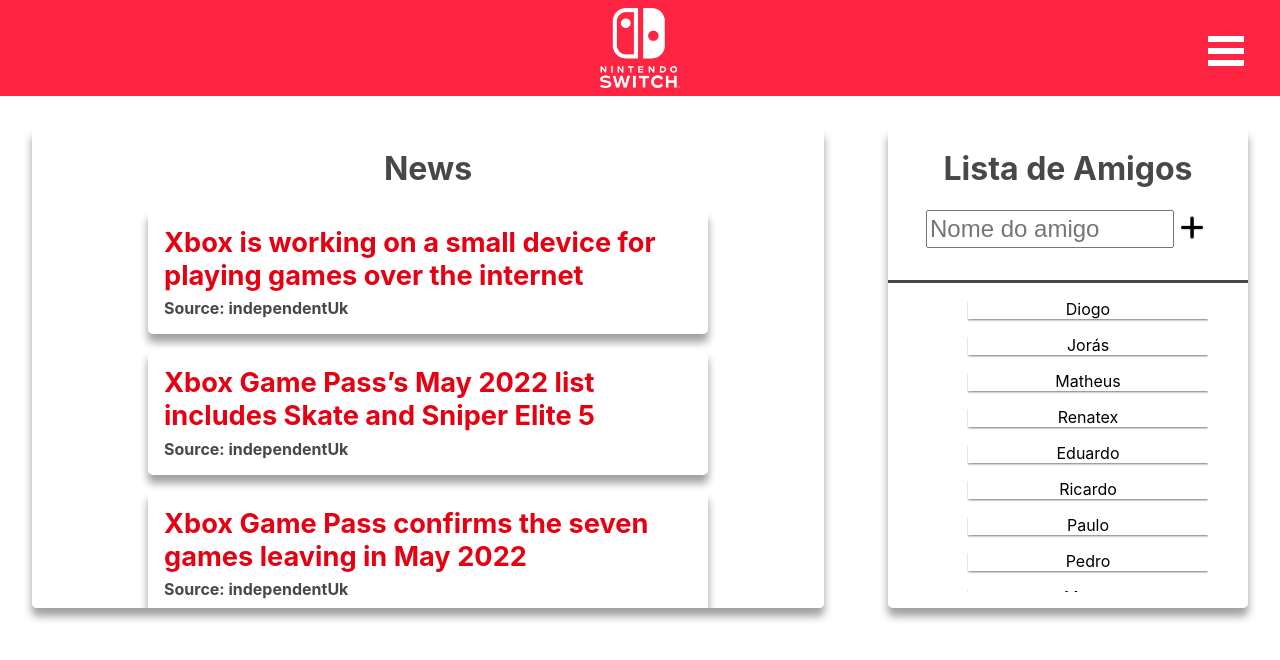
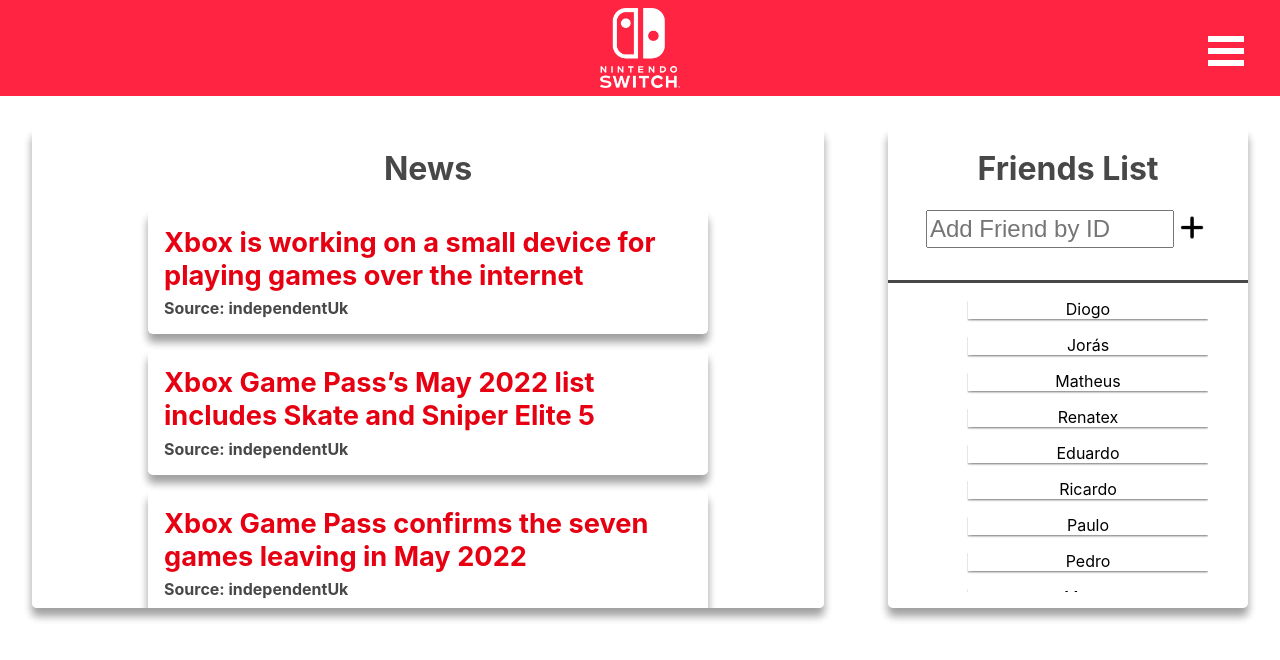
Before and after one commit to renatex333/projeto-3-switch-frontend, a React (Create React App) app: page / in a window 1280 px wide. Shown: the top 660 px of the page. Built offline with nearby package versions, Linux system fonts and the light colour scheme; the HTML template or start-up script is replaced by a standard one.

Commit message:
Fixing small details on FriendsList Component

```diff
--- a/src/components/FriendsList/index.css
+++ b/src/components/FriendsList/index.css
@@ -39,6 +39,7 @@
 .add-friend-btn {
     background: none;
     border: none;
+    cursor: pointer;
 }
 
 .plus-icon {
--- a/src/components/FriendsList/index.js
+++ b/src/components/FriendsList/index.js
@@ -21,13 +21,13 @@
   return (
     <div className="friends">
         <div className="friend-list-header">
-          <h1 className="list-title">Lista de Amigos</h1>
+          <h1 className="list-title">Friends List</h1>
           <form className="friend-list-form" onSubmit={addFriend}>
             <input
               className="friend-name-input"
               type={"text"}
               name="name-input"
-              placeholder="Nome do amigo"
+              placeholder="Add Friend by ID"
               onChange={modifiedName}
               value={friendName}
             />
```
